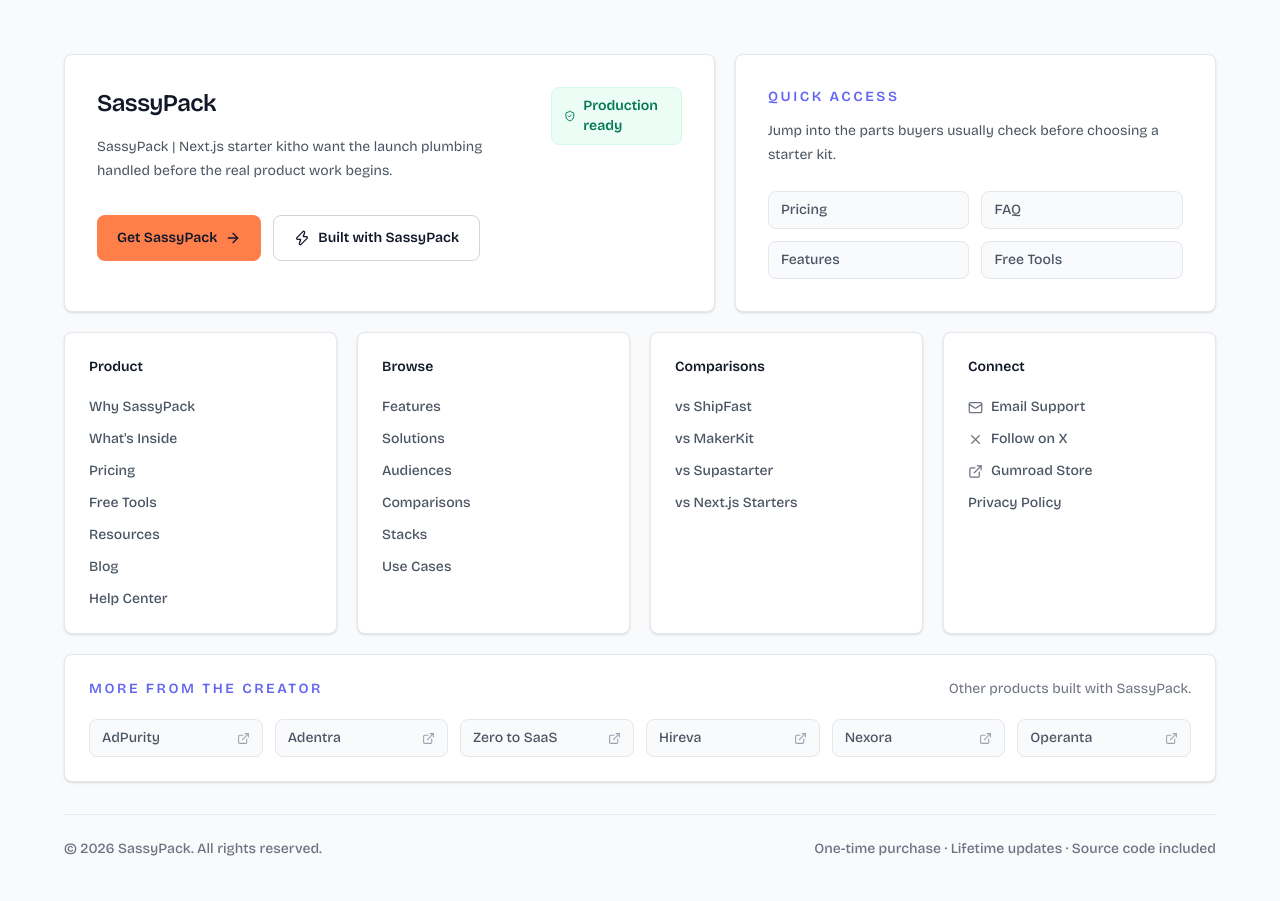
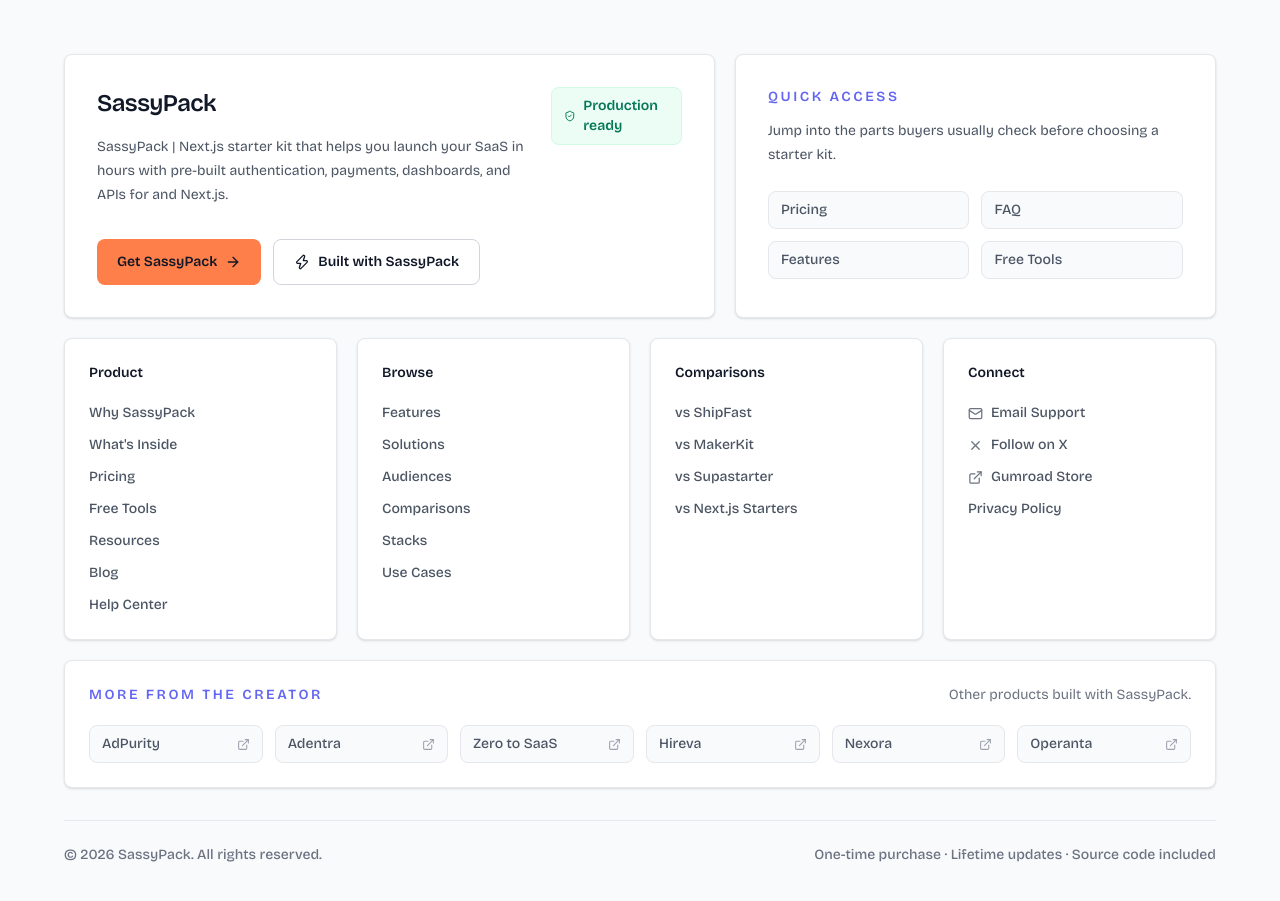
Before and after one commit to KarlGusta/sassypack-next, a Next.js app: page / in a window 1280 px wide. Shown: the part 4640-5541 px from the top of the page. Built offline with nearby package versions, Linux system fonts and the light colour scheme.

Commit message:
Initial files

```diff
--- a/components/layout/Footer.jsx
+++ b/components/layout/Footer.jsx
@@ -101,7 +101,7 @@
               <div>
                 <p className="text-2xl font-semibold tracking-tight">SassyPack</p>
                 <p className="mt-4 max-w-xl text-sm leading-6 text-[#4B5563]">
-                  SassyPack | Next.js starter kitho want the launch plumbing handled before the real product work begins.
+                  SassyPack | Next.js starter kit that helps you launch your SaaS in hours with pre-built authentication, payments, dashboards, and APIs for and Next.js.
                 </p>
               </div>
               <div className="inline-flex w-fit items-center gap-2 rounded-lg border border-[#D1FAE5] bg-[#ECFDF5] px-3 py-2 text-sm font-semibold text-[#047857]">
```
